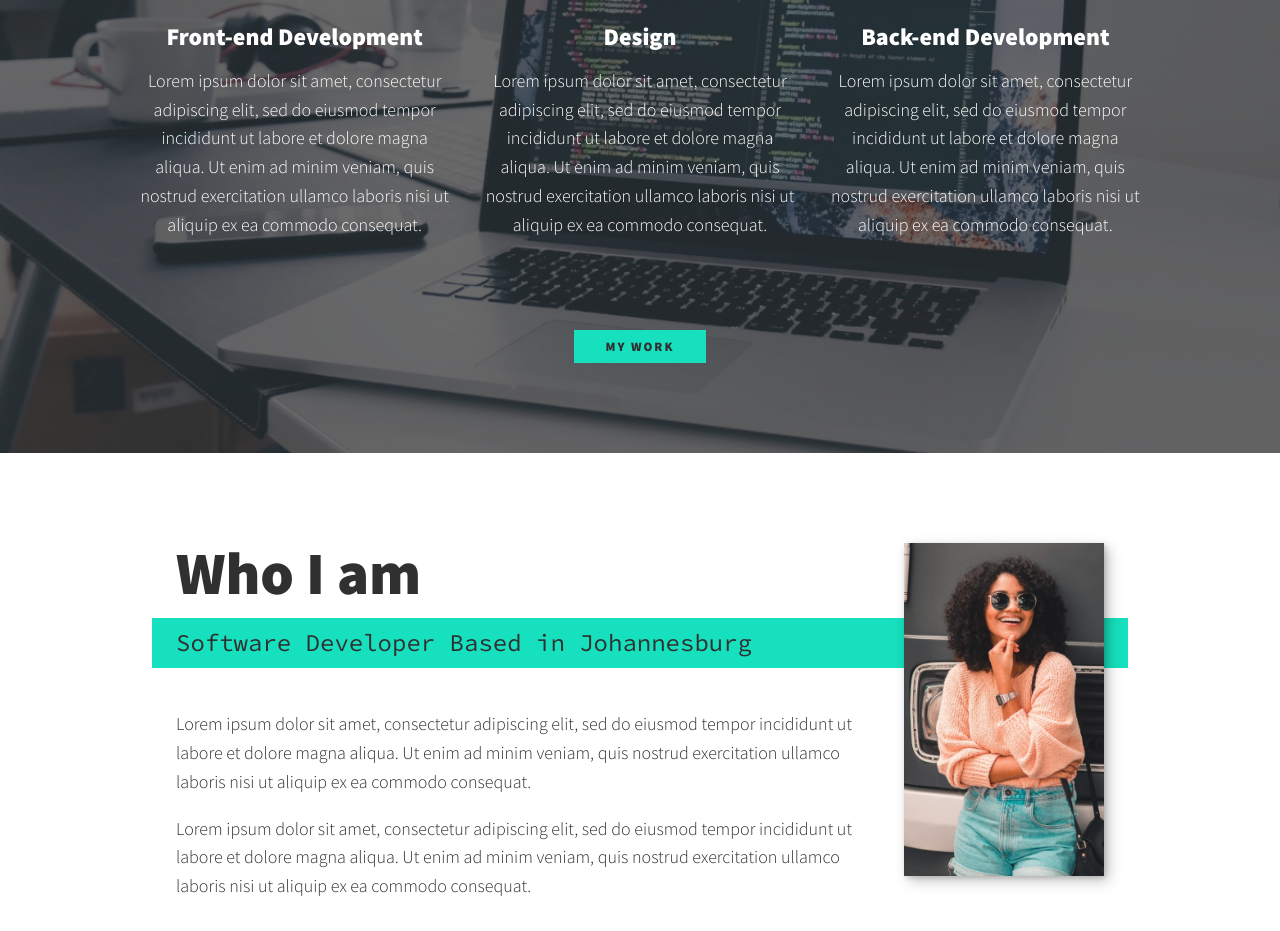
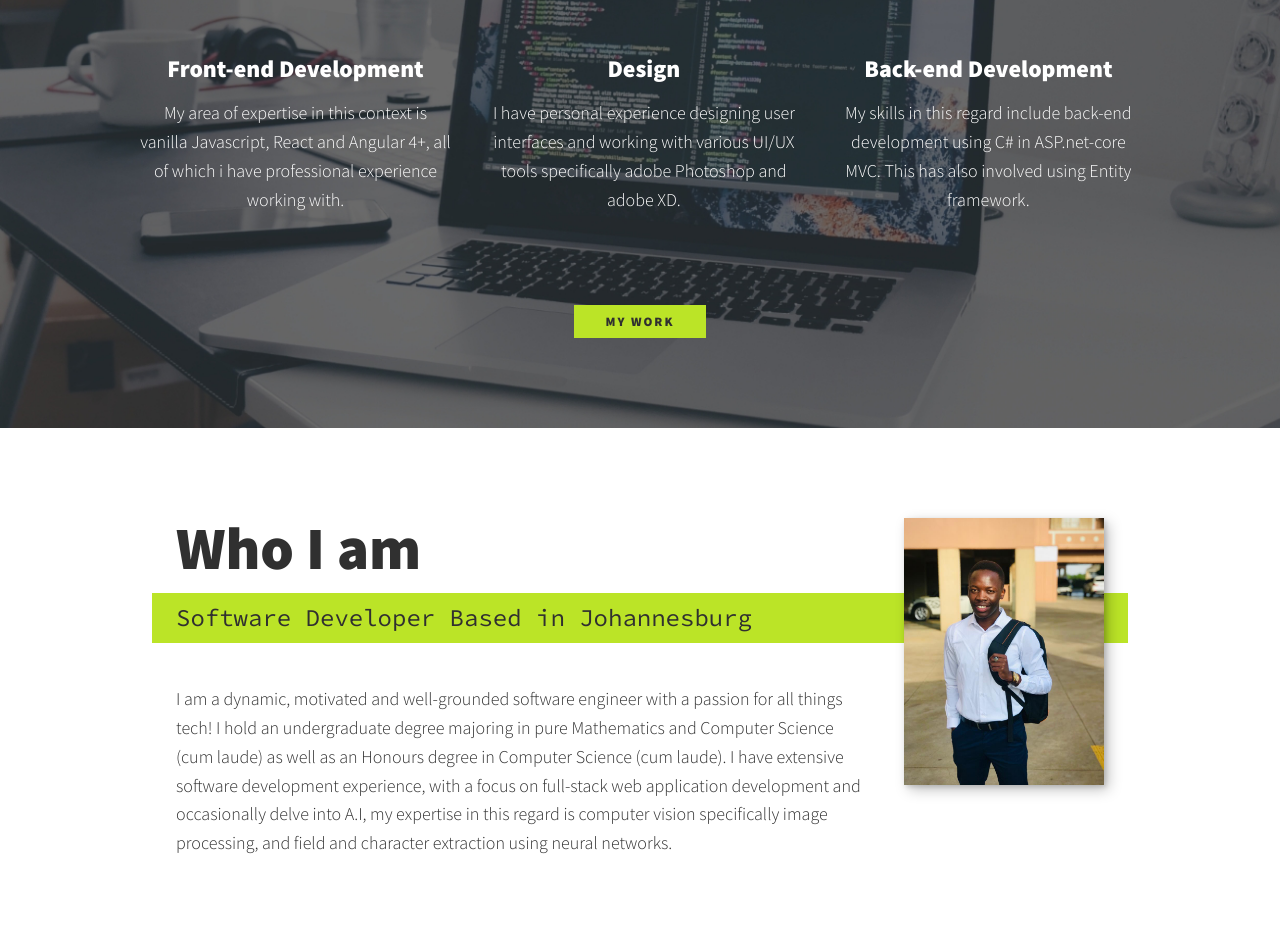
Before and after one commit to benardcharumbira/personal-portfolio, a website: page index.html in a window 1280 px wide. Shown: the part 701-1632 px from the top of the page. Drawn offline with nearby package versions, Linux system fonts and the light colour scheme.

Commit message:
added new profile, navbar brand config and updated skills section

```diff
--- a/css/style.css
+++ b/css/style.css
@@ -15,7 +15,8 @@
 
   --clr-light: #fff;
   --clr-dark: #303030;
-  --clr-accent: #16e0bd;
+  /* --clr-accent: #16e0bd; */
+  --clr-accent: rgb(187, 228, 39);
 
   --fs-h1: 3rem;
   --fs-h2: 2.25rem;
@@ -147,7 +148,7 @@ header {
 }
 
 .logo {
-  max-width: 100px;
+  max-width: 150px;
 }
 
 .nav {
--- a/index.html
+++ b/index.html
@@ -25,7 +25,8 @@
   <body>
     <header>
       <div class="logo">
-        <img src="img/devjane.png" alt="" />
+        <img src="img/bendev.png" alt="" />
+        <!-- <h4 ><ben.dev></h4> -->
       </div>
       <button class="button nav-toggle" aria-label="toggle navigation">
         <span class="hamburger"></span>
@@ -53,7 +54,7 @@
         Hi, I am <strong>Benard</strong>
       </h1>
       <p class="section__subtitle section__subtitle--intro">software-dev</p>
-      <img src="img/dev-jane-01.jpg" alt="main picture" class="intro__img" />
+      <img src="img/Mepic.jpg" alt="main picture" class="intro__img" />
     </section>
 
     <!-- My Services -->
@@ -63,28 +64,23 @@
         <div class="service">
           <h3>Front-end Development</h3>
           <p>
-            Lorem ipsum dolor sit amet, consectetur adipiscing elit, sed do
-            eiusmod tempor incididunt ut labore et dolore magna aliqua. Ut enim
-            ad minim veniam, quis nostrud exercitation ullamco laboris nisi ut
-            aliquip ex ea commodo consequat.
+            My area of expertise in this context is vanilla Javascript, React
+            and Angular 4+, all of which i have professional experience working
+            with.
           </p>
         </div>
         <div class="service">
           <h3>Design</h3>
           <p>
-            Lorem ipsum dolor sit amet, consectetur adipiscing elit, sed do
-            eiusmod tempor incididunt ut labore et dolore magna aliqua. Ut enim
-            ad minim veniam, quis nostrud exercitation ullamco laboris nisi ut
-            aliquip ex ea commodo consequat.
+            I have personal experience designing user interfaces and working
+            with various UI/UX tools specifically adobe Photoshop and adobe XD.
           </p>
         </div>
         <div class="service">
           <h3>Back-end Development</h3>
           <p>
-            Lorem ipsum dolor sit amet, consectetur adipiscing elit, sed do
-            eiusmod tempor incididunt ut labore et dolore magna aliqua. Ut enim
-            ad minim veniam, quis nostrud exercitation ullamco laboris nisi ut
-            aliquip ex ea commodo consequat.
+            My skills in this regard include back-end development using C# in
+            ASP.net-core MVC. This has also involved using Entity framework.
           </p>
         </div>
       </div>
@@ -100,20 +96,18 @@
 
       <div class="about-me__body">
         <p>
-          Lorem ipsum dolor sit amet, consectetur adipiscing elit, sed do
-          eiusmod tempor incididunt ut labore et dolore magna aliqua. Ut enim ad
-          minim veniam, quis nostrud exercitation ullamco laboris nisi ut
-          aliquip ex ea commodo consequat.
-        </p>
-        <p>
-          Lorem ipsum dolor sit amet, consectetur adipiscing elit, sed do
-          eiusmod tempor incididunt ut labore et dolore magna aliqua. Ut enim ad
-          minim veniam, quis nostrud exercitation ullamco laboris nisi ut
-          aliquip ex ea commodo consequat.
+          I am a dynamic, motivated and well-grounded software engineer with a
+          passion for all things tech! I hold an undergraduate degree majoring
+          in pure Mathematics and Computer Science (cum laude) as well as an
+          Honours degree in Computer Science (cum laude). I have extensive
+          software development experience, with a focus on full-stack web
+          application development and occasionally delve into A.I, my expertise
+          in this regard is computer vision specifically image processing, and
+          field and character extraction using neural networks.
         </p>
       </div>
       <img
-        src="img/dev-jane-02.jpg"
+        src="img/me1.JPG"
         alt="Jane leaning against a bus"
         class="about-me__img"
       />
--- a/package.json
+++ b/package.json
@@ -0,0 +1,5 @@
+{
+  "dependencies": {
+    "bootstrap": "^4.5.0"
+  }
+}
```
Also changed, not shown: .travis.yml, img/Mepic.jpg (added), img/bendev.png (added), img/me1.JPG (added), 2 other files.
